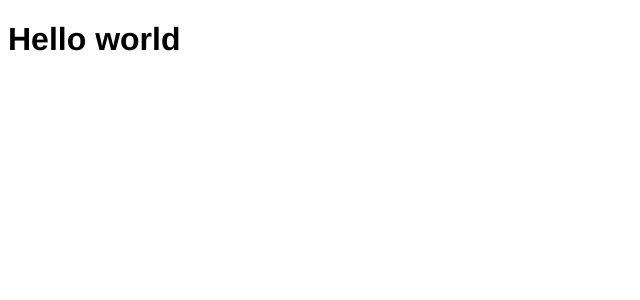
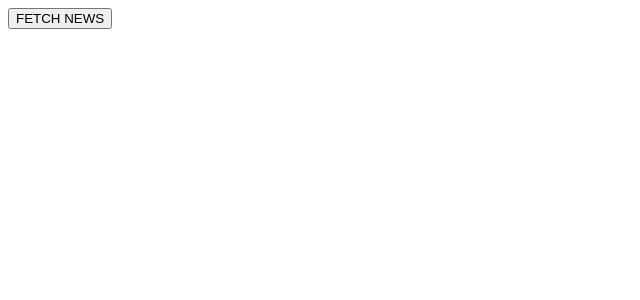
Before and after one commit to the-man2004/news-app, a Vue app: page / in a window 1280 px wide. Shown: the top 300 px of the page, without its empty margins (0-640 px from the left). Built offline with nearby package versions, Linux system fonts and the light colour scheme.

Commit message:
Started testing data fetching.

```diff
--- a/src/App.vue
+++ b/src/App.vue
@@ -1,8 +1,45 @@
 <template>
-  <h1>Hello world</h1>
+  <button @click="fetchNews">FETCH NEWS</button>
 </template>
 
-<script setup></script>
+<script setup>
+// Get the date
+const getDateString = () => {
+  // DATE
+  const currentDate = new Date();
+
+  // 7 days ago
+  const sevenDaysAgo = new Date(currentDate);
+  sevenDaysAgo.setDate(currentDate.getDate() - 7);
+
+  const year = sevenDaysAgo.getFullYear();
+  const month = ("0" + (sevenDaysAgo.getMonth() + 1)).slice(-2);
+  const day = ("0" + sevenDaysAgo.getDate()).slice(-2);
+
+  const date = year + "-" + month + "-" + day;
+
+  return date;
+};
+
+// fetchimg the data
+const fetchNews = async () => {
+  // Date
+  const date = getDateString();
+
+  // URL
+  const url =
+    "https://newsapi.org/v2/everything?" +
+    "q=apple&" +
+    `from=${date}&` +
+    "pageSize=20&" +
+    "sortBy=popularity&" +
+    "apiKey=37d4f2f323884e05887061669ba9133c";
+  const response = await fetch(url);
+
+  const responseData = await response.json();
+  console.log(responseData);
+};
+</script>
 
 <style>
 #app {
```
